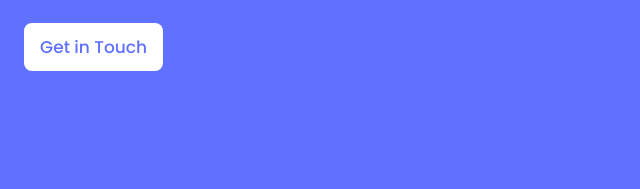
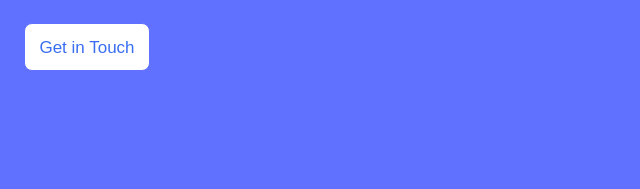
Before and after one commit to ragangithub/ragangithub.github.io, a website: page index.html in a window 1280 px wide. Shown: the part 8038-8227 px from the top of the page, 0-640 px from the left. Drawn offline with Linux system fonts and the light colour scheme.

Commit message:
update CSS file

```diff
--- a/style.css
+++ b/style.css
@@ -305,7 +305,7 @@ section.works {
   display: flex;
   flex-direction: column;
   gap: 0.8rem;
-  background-image: url("/images/contact-form-shapes-mobile.svg");
+  background-image: url("./images/contact-form-shapes-mobile.svg");
   background-size: contain;
   background-clip: initial;
   background-repeat: no-repeat;
@@ -359,29 +359,30 @@ form ul li textarea {
 }
 
 form button {
-  font-family: "Poppins", sans-serif;
-  font-style: normal;
+  color: #396df2;
+  background-color: #fff;
+  border: 1px #6070ff solid;
+  height: 48px;
+  width: 126px;
+  left: 0;
+  top: 12px;
+  border-radius: 8px;
+  padding: 12px;
+  font-size: 17px;
   font-weight: 500;
-  font-size: 17px;
   line-height: 24px;
-  display: flex;
-  align-items: center;
   text-align: center;
-  color: #6070ff;
-  padding: 12px 16px;
-  background: #fff;
-  border-radius: 8px;
-  border: none;
-}
-
-form button:hover {
-  background-color: blue;
-  color: white;
   cursor: pointer;
 }
 
-form button:active {
-  color: green;
+button:hover {
+  color: #fff;
+  background-color: #6070ff;
+}
+
+button:active {
+  color: #fff;
+  background-color: #2230d2;
 }
 
 @media screen and (min-width: 375px) {
```
